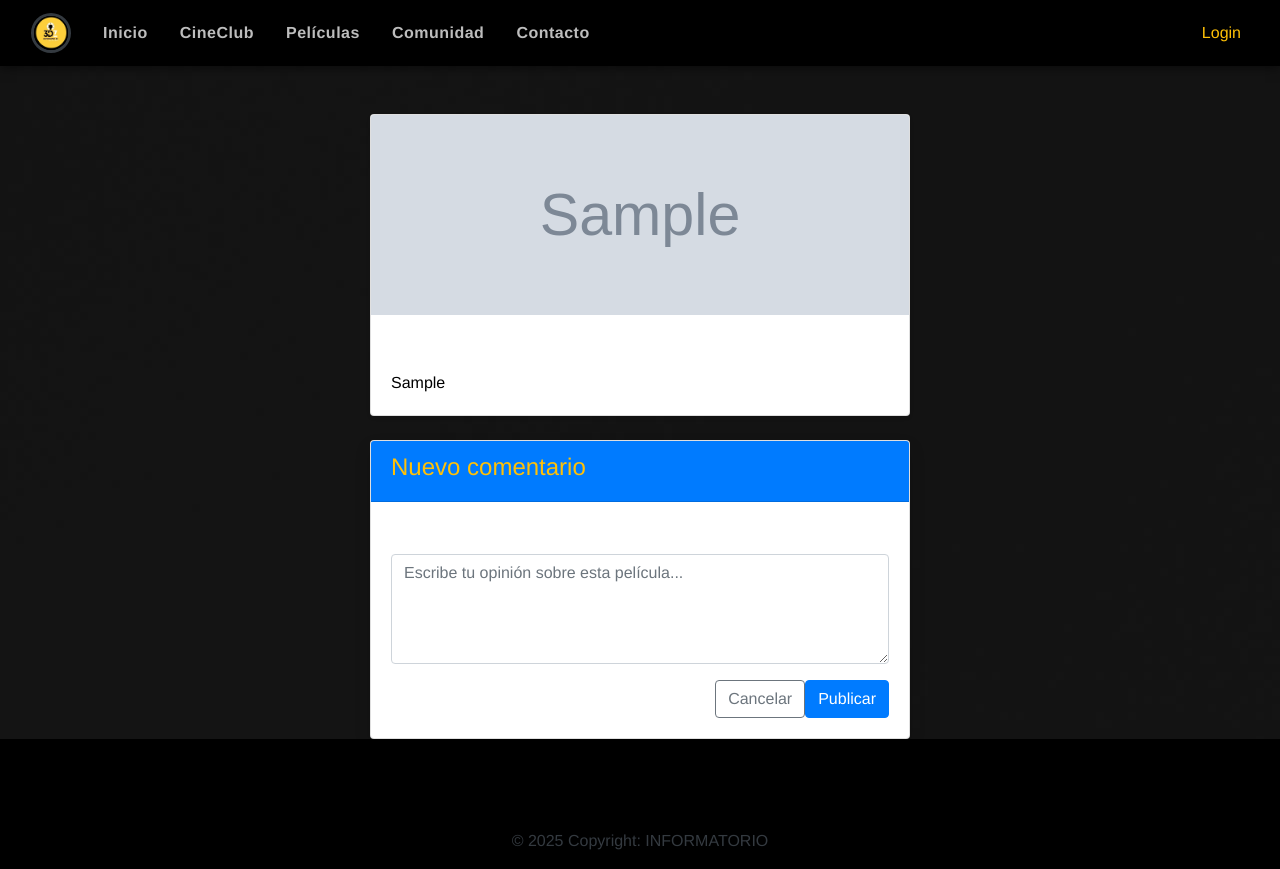
After one commit to informatorioar/ProyectoFinalDjango, a Django app: template templates/agregar_comentario.html in a window 1280 px wide. The commit adds this page. Run offline with Django 4.2, Linux system fonts and the light colour scheme; the template is opened without the code that fills it: most values are stand-ins (such as "Sample title", 1, 10 or a date in 2020); grey boxes marked "Sample" are stand-in pictures; some libraries are stand-ins or nearby versions.

Commit message:
Mis cambios listos para PR

```diff
--- a/app/urls.py
+++ b/app/urls.py
@@ -21,6 +21,7 @@ urlpatterns = [
     path('editar_perfil', EditProfile,name="editar_perfil"),
     path('logout/', LogoutView.as_view(next_page='app:login'), name="logout"),
     path('nosotros/',AboutUsView,name="nosotros"),
+    path('pelicula/<int:producto_id>/comentar/', agregar_comentario, name='agregar_comentario'),
 
 
 ]
--- /dev/null
+++ b/templates/agregar_comentario.html
@@ -0,0 +1,46 @@
+{% extends "padre.html" %}
+
+{% block loquecambia %}
+<div class="container mt-5">
+    <div class="row justify-content-center">
+        <div class="col-md-8 col-lg-6">
+            <!-- Tarjeta del producto relacionado -->
+            <div class="card mb-4 shadow-sm">
+                {% if producto.imagen %}
+                <img src="{{ producto.imagen.url }}" class="card-img-top" alt="{{ producto.articulo }}"
+                    style="height: 200px; object-fit: cover;">
+                {% endif %}
+                <div class="card-body">
+                    <h5 class="card-title">{{ producto.articulo }}</h5>
+                    <p class="card-text text-muted">{{ producto.get_seccion_display }}</p>
+                </div>
+            </div>
+
+            <!-- Formulario de comentario -->
+            <div class="card shadow">
+                <div class="card-header bg-primary text-white">
+                    <h4><i class="fas fa-comment me-2"></i>Nuevo comentario</h4>
+                </div>
+                <div class="card-body">
+                    <form method="post">
+                        {% csrf_token %}
+                        <div class="mb-3">
+                            <label for="texto" class="form-label">Tu comentario:</label>
+                            <textarea class="form-control" id="texto" name="texto" rows="4"
+                                placeholder="Escribe tu opinión sobre esta película..." required></textarea>
+                        </div>
+                        <div class="d-grid gap-2 d-md-flex justify-content-md-end">
+                            <a href="{% url 'app:productos' %}" class="btn btn-outline-secondary me-md-2">
+                                <i class="fas fa-times me-1"></i> Cancelar
+                            </a>
+                            <button type="submit" class="btn btn-primary">
+                                <i class="fas fa-paper-plane me-1"></i> Publicar
+                            </button>
+                        </div>
+                    </form>
+                </div>
+            </div>
+        </div>
+    </div>
+</div>
+{% endblock %}
```
Also changed, not shown: app/admin.py (+9 -1 lines), app/models.py (+22 -0 lines), app/views.py (+37 -8 lines), templates/productos_list.html (+53 -1 lines), app/migrations/0004_comentario.py (added), app/migrations/0005_comentario_producto.py (added), db.sqlite3, static/images/Captura_de_pantalla_2025-06-05_111158.png (added), static/images/Captura_de_pantalla_2025-06-11_161922.png (added).
